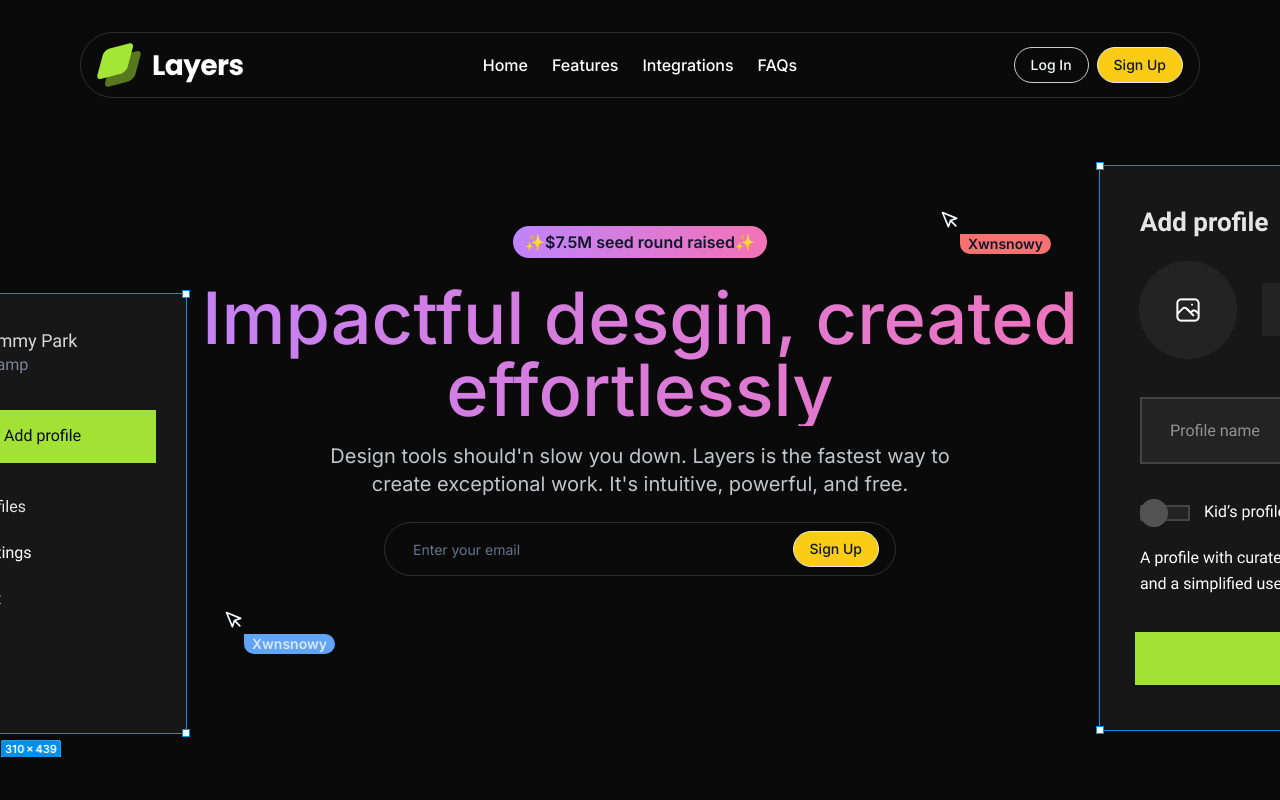
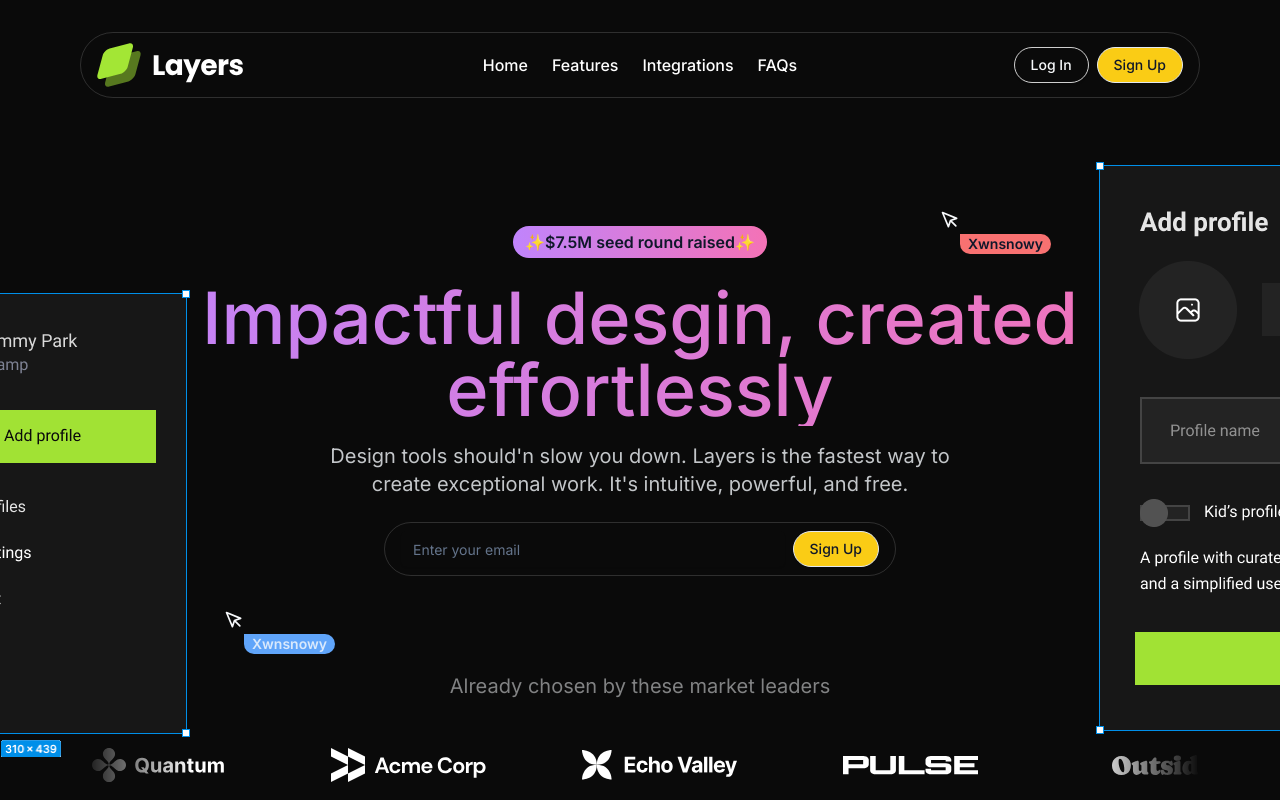
Before and after one commit to xwnsnowy/modern-landing-page-nextjs, a Next.js app: page / in a window 1280 px wide. Built offline with nearby package versions, Linux system fonts and the light colour scheme.

Commit message:
feat: add LogoTicker component

```diff
--- a/src/app/page.tsx
+++ b/src/app/page.tsx
@@ -1,4 +1,5 @@
 import Hero from "@/sections/Hero";
+import LogoTicker from "@/sections/LogoTicker";
 import Navbar from "@/sections/Navbar";
 
 export default function Home() {
@@ -6,6 +7,7 @@
     <>
       <Navbar />
       <Hero />
+      <LogoTicker />
     </>
   );
 }
--- a/src/sections/Hero.tsx
+++ b/src/sections/Hero.tsx
@@ -40,7 +40,7 @@
           <Input
             placeholder="Enter your email"
             type="email"
-            className="border-none focus-visible:ring-0 focus-visible:ring-offset-0"
+            className="border-none focus-visible:ring-0 focus-visible:ring-offset-0 w-full"
           />
           <Button
             type="submit"
--- a/src/sections/LogoTicker.tsx
+++ b/src/sections/LogoTicker.tsx
@@ -6,6 +6,7 @@
 import apexLogo from "@/assets/images/apex.svg";
 import celestialLogo from "@/assets/images/celestial.svg";
 import twiceLogo from "@/assets/images/twice.svg";
+import Image from "next/image";
 
 const logos = [
   { name: "Quantum", image: quantumLogo },
@@ -19,5 +20,20 @@
 ];
 
 export default function LogoTicker() {
-    return <div>Logo Ticker</div>;
+  return (
+    <section>
+      <div className="container">
+        <h3 className="text-center text-primary-foreground/50 text-xl">
+          Already chosen by these market leaders
+        </h3>
+        <div className="overflow-hidden mt-12 [mask-image:linear-gradient(to_right,transparent,black_10%,black_90%,transparent)]">
+          <div className="flex gap-24 pr-24">
+            {logos.map((logo) => (
+              <Image key={logo.name} src={logo.image} alt={logo.name} />
+            ))}
+          </div>
+        </div>
+      </div>
+    </section>
+  );
 }
--- a/tailwind.config.ts
+++ b/tailwind.config.ts
@@ -26,7 +26,7 @@
 			]
 		},
 		screens: {
-			sm: '375px',
+			sm: '480px',
 			md: '768px',
 			lg: '1024px',
 			xl: '1280px'
```
Lines whose indentation alone changed are shown as unchanged.
